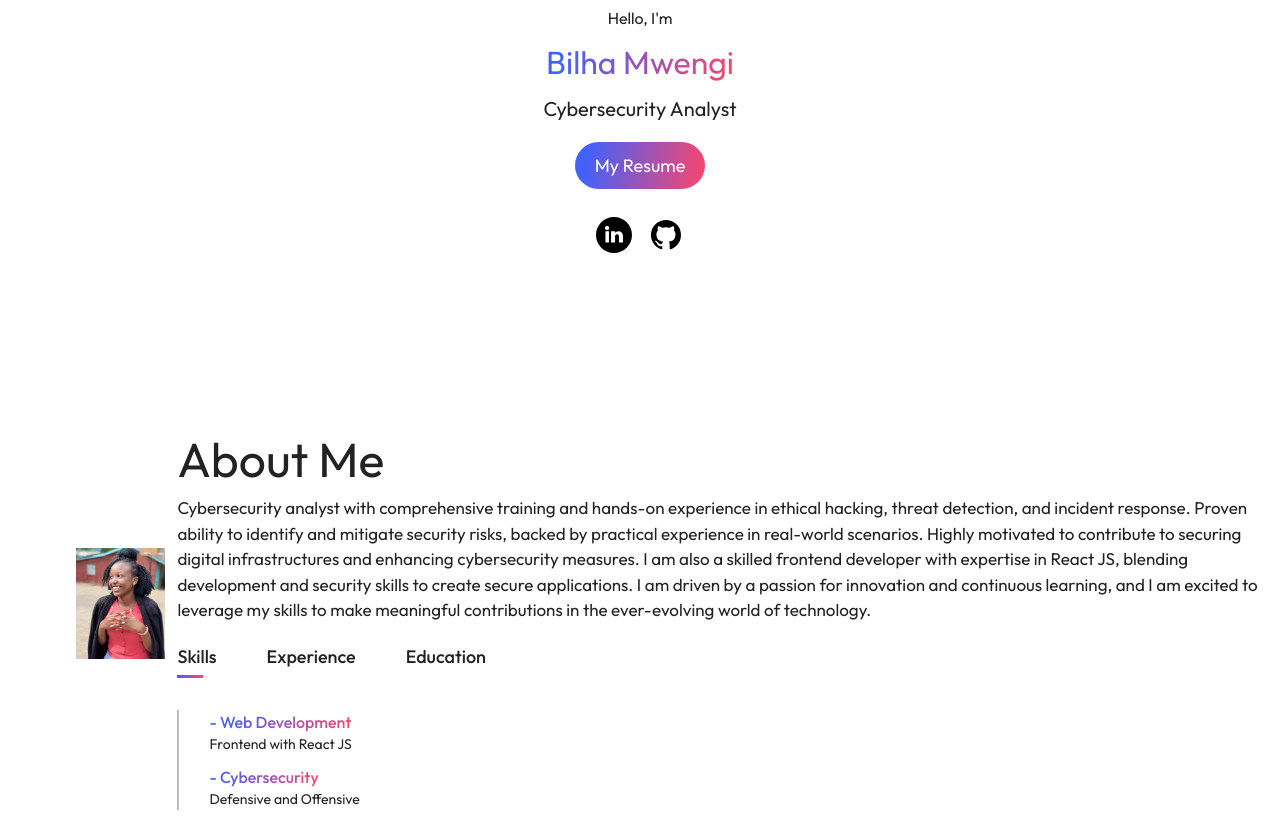
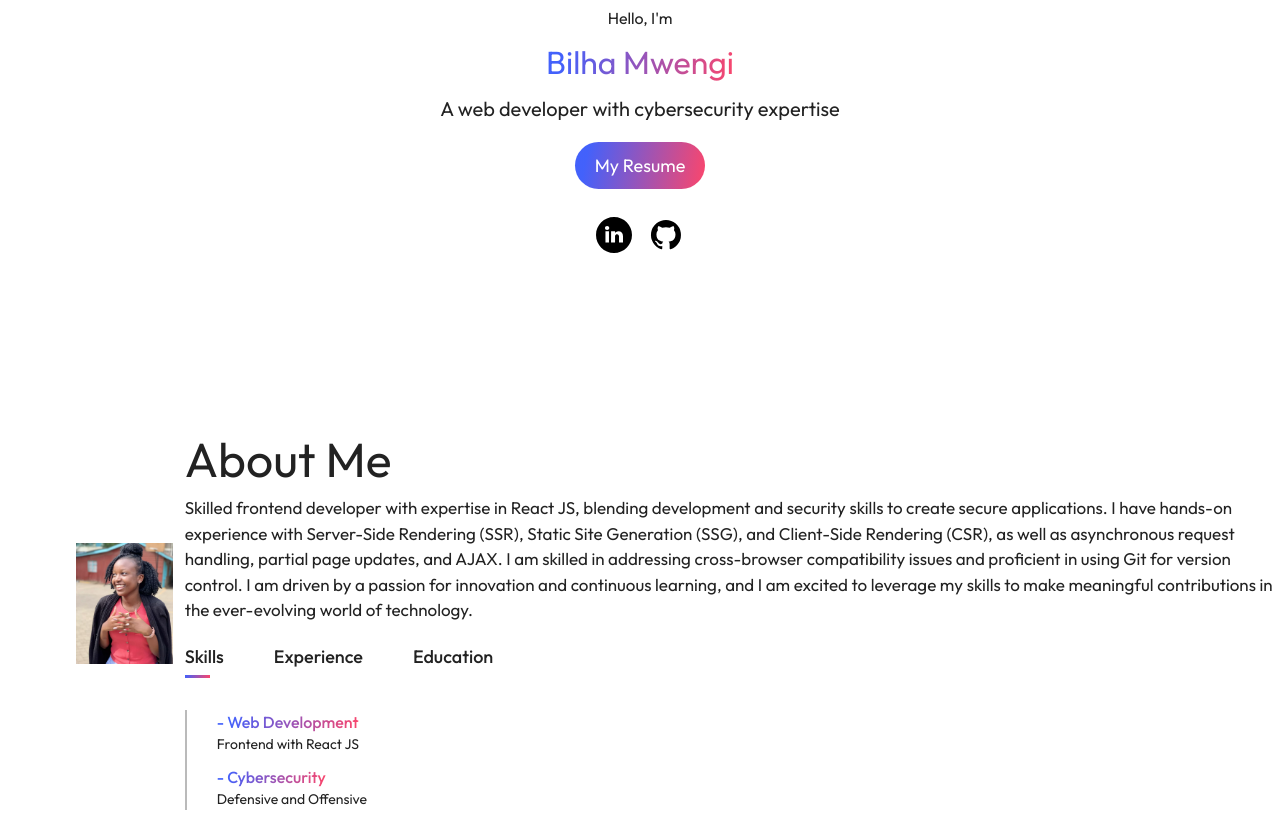
Before and after one commit to Bil-prog/My-portolio, a React (Vite) app in the folder portfolio/: page / in a window 1280 px wide. Shown: the part 468-1288 px from the top of the page. Built offline with nearby package versions, Linux system fonts and the light colour scheme.

Commit message:
temp changes

```diff
--- a/portfolio/src/components/JSX/About.jsx
+++ b/portfolio/src/components/JSX/About.jsx
@@ -13,8 +13,11 @@ export default function About() {
         <div className="details-abt-container">
             <div className="text-container">
                 <h1 className="title">About Me</h1>
+                    {/* <p className='abt-description text txt'>
+                    Cybersecurity analyst with comprehensive training and hands-on experience in ethical hacking, threat detection, and incident response. Proven ability to identify and mitigate security risks, backed by practical experience in real-world scenarios. Highly motivated to contribute to securing digital infrastructures and enhancing cybersecurity measures. I am also a skilled frontend developer with expertise in React JS, blending development and security skills to create secure applications. I am driven by a passion for innovation and continuous learning, and I am excited to leverage my skills to make meaningful contributions in the ever-evolving world of technology.
+                    </p> */}
                     <p className='abt-description text txt'>
-                    Cybersecurity analyst with comprehensive training and hands-on experience in ethical hacking, threat detection, and incident response. Proven ability to identify and mitigate security risks, backed by practical experience in real-world scenarios. Highly motivated to contribute to securing digital infrastructures and enhancing cybersecurity measures. I am also a skilled frontend developer with expertise in React JS, blending development and security skills to create secure applications. I am driven by a passion for innovation and continuous learning, and I am excited to leverage my skills to make meaningful contributions in the ever-evolving world of technology.
+                    Skilled frontend developer with expertise in React JS, blending development and security skills to create secure applications. I have hands-on experience with Server-Side Rendering (SSR), Static Site Generation (SSG), and Client-Side Rendering (CSR), as well as asynchronous request handling, partial page updates, and AJAX. I am skilled in addressing cross-browser compatibility issues and proficient in using Git for version control. I am driven by a passion for innovation and continuous learning, and I am excited to leverage my skills to make meaningful contributions in the ever-evolving world of technology.
                     </p>
             </div>
             <div className="timeline">
--- a/portfolio/src/components/JSX/Hero.jsx
+++ b/portfolio/src/components/JSX/Hero.jsx
@@ -21,7 +21,7 @@ export default function Hero() {
         <img className="hero-img" src={profileimg} alt="picture of me"/>
         <p className='text'>Hello, I'm</p>
         <h4 className='hero-title'>Bilha Mwengi</h4>
-        <p className='tag-line text'>Cybersecurity Analyst</p>
+        <p className='tag-line text'>A web developer with cybersecurity expertise</p>
         <button className='resume-btn' onClick={handleDownload}>My Resume</button>
         <div className="socials">
             <img src={darkMode ? linkedinDark : linkedin} alt="linkedin" onClick={() => window.open('https://www.linkedin.com/in/bilha-mwengi/', "_blank", "noopener,noreferrer")}/>
```
